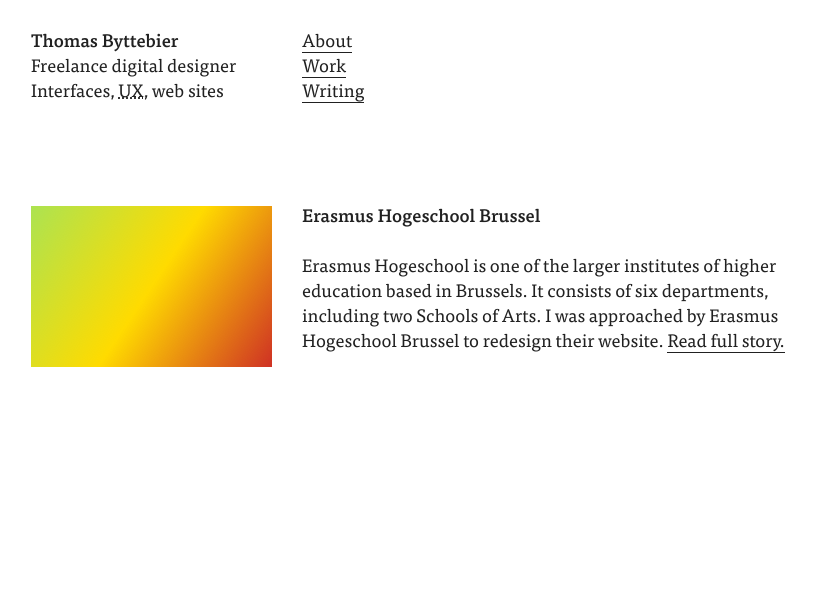
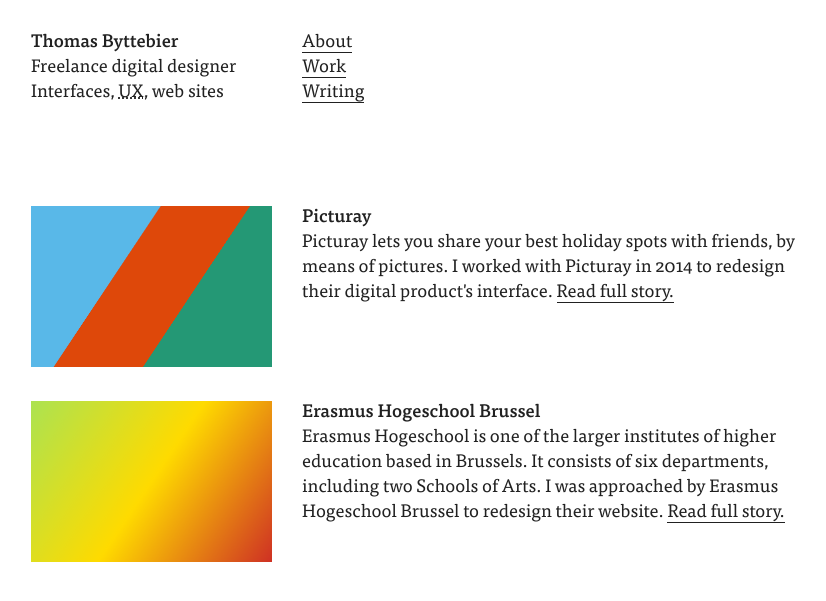
Before and after one commit to thomasbyttebier/thomasbyttebier, a Jekyll site: the page built from portfolio.html, in a window 1280 px wide. Shown: the top 601 px of the page, without its empty margins (0-826 px from the left). Built offline with Jekyll 4.4.1, drawn with Linux system fonts in a browser that asks for light colours.

Commit message:
added portfolio pages, updated index text and some minor css adjustments

```diff
--- /dev/null
+++ b/_portfolio/2014-06-24-picturay.md
@@ -0,0 +1,27 @@
+---
+layout: post
+title:  Picturay
+date:   2014-06-24
+imgpath: /assets/images/portfolio/2014-06-24/
+permalink: /portfolio/:title
+frontpic: front.png
+excerpt: "Picturay lets you share your best holiday spots with friends, by means of pictures. I worked with Picturay in 2014 to redesign their digital product's interface."
+---
+
+Picturay lets you share your best holiday spots with friends, by means of pictures. I worked with Picturay in 2014 to redesign their website. Here’s the homepage:
+
+screenshot picturay webdesign
+
+The new design removes all clutter and makes the app easier to use, on all devices. The emphasis is on the photos Picturay users share with their followers.
+
+screenshot picturay webdesign
+
+I researched, sketched interactions and designed new flows to create a more focused user experience. In the end users always appreciate a cleaner interface and mental model that doesn’t get in the way.
+
+screenshot picturay web app webdesign
+
+I designed a system that allows Picturay’s developers to easily build the look of new functionality using chunks of HTML, CSS and a clear UI design guide.
+
+screenshot picturay web app webdesign
+
+The new Picturay was designed by me, while a team of web developers put it to life. If you like what you see, let's talk. I absolutely love this type of work.
--- a/blog.html
+++ b/blog.html
@@ -7,7 +7,7 @@
 {% for item in site.posts %}
   {% if forloop.first %}<ul class="c-list">{% endif %}
     <li class="c-list__item">
-        <time class="c-list__date" datetime="{{ item.date | date: "%F" }}">{{ item.date | date: "%b %d, %Y" }}</time>
+        <a href="{{ item.url }}" class="u-text-no-underline"><time class="c-list__date" datetime="{{ item.date | date: "%F" }}">{{ item.date | date: "%b %d, %Y" }}</time></a>
         <a href="{{ item.url }}">{{ item.title }}</a>
     </li>
   {% if forloop.last %}</ul>{% endif %}
--- a/css/components.index.css
+++ b/css/components.index.css
@@ -10,41 +10,52 @@
 
 
 
+/**
+ * 1) Vertical rhythm.
+ */
+
 .c-index {
-    display: flex;
-    flex-direction: column;
+    margin-bottom: 2.7778rem; /* [1] */
+    clear: both;
 }
 
-    @media only screen and (min-width: 30em) {
-        .c-index {
-            display: block;
-        }
-    }
-
-    .c-index__img {
-        order: 2;
+    .c-index__media {
+        display: none;
     }
 
         @media only screen and (min-width: 30em) {
+
+            /**
+             * 1) Horizontal grid size.
+             */
+
+            .c-index__media {
+                display: block;
+                float: left;
+                max-width: 241px; /* [1] */
+            }
+
             .c-index__img {
-                float: left;
+                max-width: 100%;
             }
+
         }
 
     .c-index__title {
-        order: 1;
+
     }
 
         @media only screen and (min-width: 30em) {
             .c-index__title {
                 margin-left: 271px;
+                margin-bottom: 0;
             }
         }
 
 
 
     .c-index__intro {
-        order: 3;
+
     }
 
         @media only screen and (min-width: 30em) {
--- a/css/components.lists.css
+++ b/css/components.lists.css
@@ -18,7 +18,21 @@
 
     .c-list__date {
         display: inline-block;
-        width: 6rem;
+        width: 100%;
+    }
+
+        .c-list__date:after {
+            content: ":";
+        }
+
+    @media only screen and (min-width: 30em) {
+        .c-list__date {
+            width: 6rem;
+        }
+
+        .c-list__date:after {
+            content: "";
+        }
     }
 
 .c-list--portfolio {
--- a/css/components.masthead.css
+++ b/css/components.masthead.css
@@ -11,8 +11,14 @@
 
 
 .c-masthead {
-    margin-bottom: 4.16111rem;
+    margin-bottom: 1.38889rem;
 }
+
+    @media only screen and (min-width: 30em) {
+        .c-masthead {
+            margin-bottom: 4.16111rem;
+        }
+    }
 
     /**
      * 1) Overwriting base.type.css
--- a/portfolio.html
+++ b/portfolio.html
@@ -9,13 +9,15 @@
   {% if forloop.first %}<ul class="c-list--portfolio">{% endif %}
     <li class="c-list__item">
         <article class="c-index">
-            <a href="{{ item.url }}" class="c-index__img u-text-no-underline">
-                <img alt="{{ item.title }} design by Thomas Byttebier" src="{{site.baseurl}}{{item.imgpath}}front.png" srcset="{{site.baseurl}}{{item.imgpath}}front@2x.png 2x">
-            </a>
+            <p class="c-index__media">
+                <a href="{{ item.url }}" class="u-text-no-underline">
+                    <img class="c-index__img" alt="{{ item.title }} design by Thomas Byttebier" src="{{site.baseurl}}{{item.imgpath}}front.png" srcset="{{site.baseurl}}{{item.imgpath}}front@2x.png 2x">
+                </a>
+            </p>
 
-            <h2 class="c-index__title"><a href="{{ item.url }}" class="u-text-no-underline">{{ item.title }}</a></h2>
-
-
+            <h2 class="c-index__title">
+                <a href="{{ item.url }}" class="u-text-no-underline">{{ item.title }}</a>
+            </h2>
 
             <p class="c-index__intro">
                 {{ item.excerpt }}
```
Also changed, not shown: index.md (+1 -19 lines), assets/images/portfolio/2014-06-24/front.png (added), assets/images/portfolio/2014-06-24/front@2x.png (added), assets/images/portfolio/2015-03-23/front.png, assets/images/portfolio/2015-03-23/front@2x.png.
